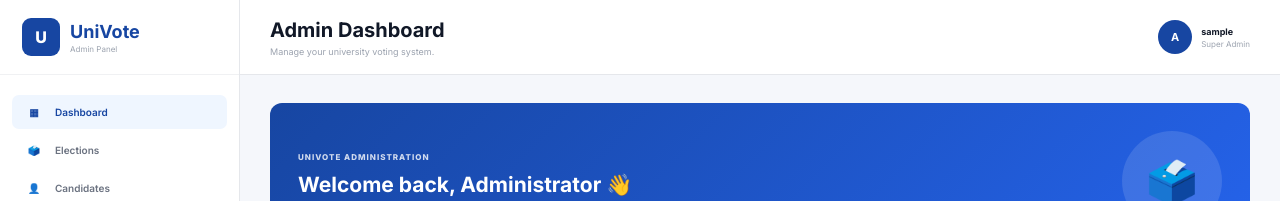
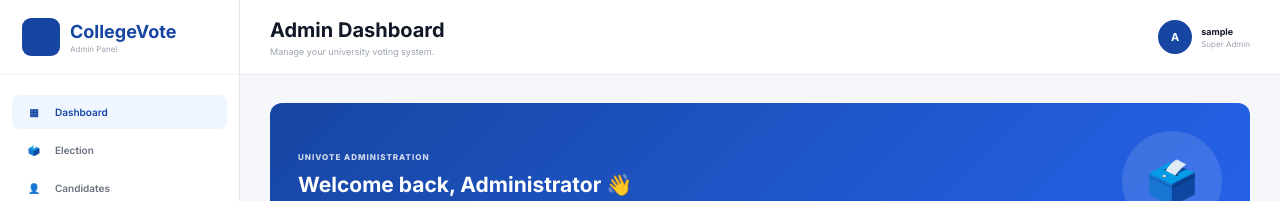
Before and after one commit to muqtadirogunrinde674-lgtm/university-voting-system, a website: page ADMIN-SITE/admin-dashboard.html in a window 1280 px wide. Shown: the top 201 px of the page. Drawn offline with Linux system fonts and the light colour scheme; some packages are replaced by stand-ins of ours; sample sign-in values are in the browser's storage; a script that the page names is missing.

Commit message:
Fix admin election page link

```diff
--- a/ADMIN-SITE/admin-dashboard.html
+++ b/ADMIN-SITE/admin-dashboard.html
@@ -20,11 +20,11 @@
         <div class="sidebar-brand">
 
             <div class="brand-icon">
-                U
+                <Cc:ie></Cc:ie>
             </div>
 
             <div>
-                <h2>UniVote</h2>
+                <h2>CollegeVote</h2>
                 <span>Admin Panel</span>
             </div>
 
@@ -42,11 +42,11 @@
             </a>
 
 
-            <a href="admin-elections.html"
+            <a href="admin-election.html"
                class="nav-item">
 
                 <span>🗳️</span>
-                Elections
+                Election
 
             </a>
 
```
